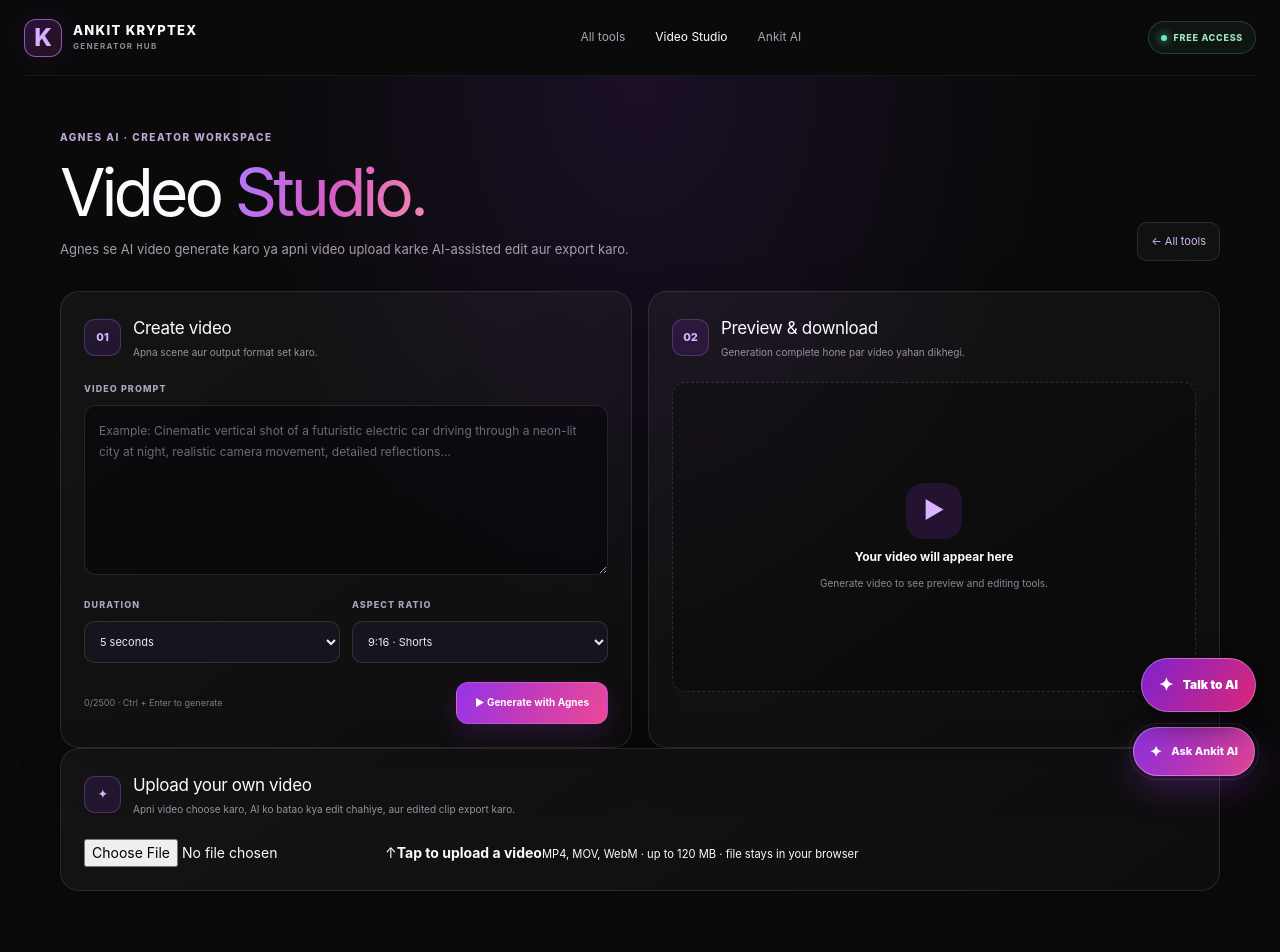
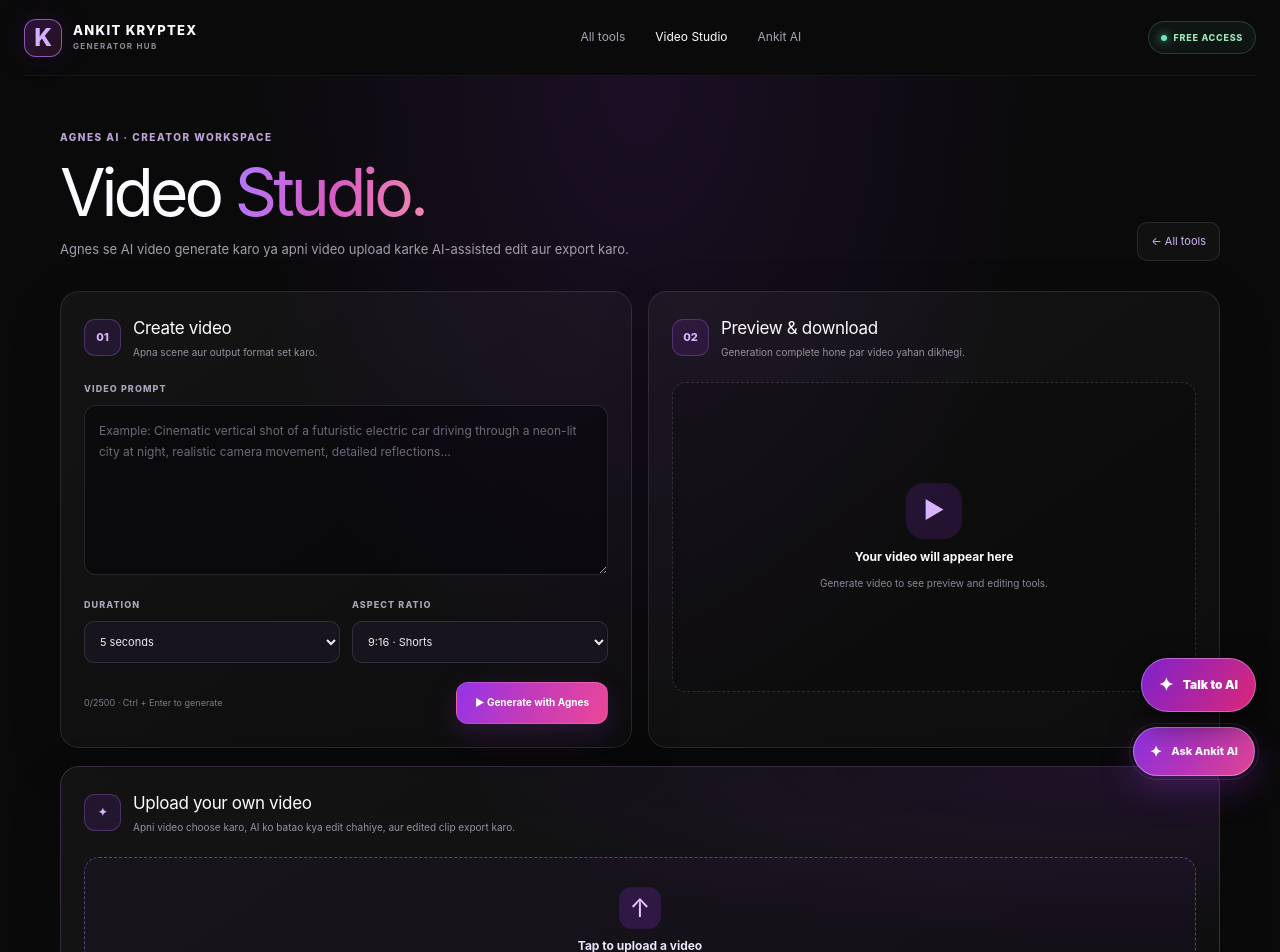
Before and after one commit to sidharthkumar8580-oss/kryptex-generator-hub, a Next.js app: page /video-studio in a window 1280 px wide. Shown: the top 952 px of the page. Built offline with nearby package versions, Linux system fonts and the light colour scheme; no server answers.

Commit message:
Style upload and AI video editing workspace

```diff
--- a/app/video-studio/video-studio.css
+++ b/app/video-studio/video-studio.css
@@ -46,3 +46,19 @@
 .studio-info{font-size:11px;color:#c6b4db}
 @media(max-width:850px){.studio-grid{grid-template-columns:1fr}.video-studio-page{padding-top:38px}}
 @media(max-width:600px){.video-studio-shell{width:calc(100% - 28px)}.studio-heading{align-items:flex-start;flex-direction:column;margin-bottom:20px}.studio-heading h1{font-size:46px}.studio-heading p{font-size:11px}.studio-card{padding:16px}.studio-card textarea{min-height:145px}.studio-fields{gap:8px}.studio-actions{align-items:flex-start;flex-direction:column}.studio-actions .button-primary{width:100%}.studio-download-row{display:grid;grid-template-columns:1fr}.studio-download-row a{width:100%}.editor-controls{grid-template-columns:1fr 1fr}.editor-controls .button-primary{grid-column:1/-1;width:100%}.video-placeholder{min-height:240px}.edited-result{flex-direction:column}.edited-result video{max-width:100%}}
+
+
+.upload-editor-card{margin-top:18px;border-color:rgba(192,132,252,.22);background:radial-gradient(ellipse at 90% 0%,rgba(147,51,234,.12),transparent 45%),linear-gradient(145deg,rgba(255,255,255,.045),rgba(255,255,255,.018))}
+.upload-dropzone{min-height:150px;display:flex;flex-direction:column;align-items:center;justify-content:center;gap:8px;border:1px dashed rgba(192,132,252,.42);border-radius:15px;background:rgba(147,51,234,.045);cursor:pointer;text-align:center;padding:18px;transition:.2s}
+.upload-dropzone:hover{border-color:#c084fc;background:rgba(147,51,234,.09)}
+.upload-dropzone input{position:absolute;width:1px;height:1px;opacity:0;pointer-events:none}
+.upload-icon{width:42px;height:42px;display:grid;place-items:center;border-radius:13px;background:rgba(147,51,234,.2);color:#e5c4ff;font-size:25px}
+.upload-dropzone strong{font-size:12px;color:#eee4fa;overflow-wrap:anywhere}
+.upload-dropzone small{font-size:9px;color:#8e849a}
+.upload-workspace{margin-top:18px;display:grid;gap:12px;max-width:700px}
+.upload-workspace .studio-video{max-height:380px;aspect-ratio:16/9;background:#050507}
+.upload-workspace .ai-edit-prompt{min-height:90px}
+.upload-workspace>.button-primary{justify-self:start;min-height:42px;font-size:10px}
+.upload-workspace .status-note{font-size:10px;color:#c9afe4;line-height:1.7}
+.upload-workspace .editor-footnote{padding:10px 12px;border:1px solid rgba(255,255,255,.07);border-radius:10px;background:rgba(0,0,0,.16)}
+@media(max-width:600px){.upload-dropzone{min-height:130px}.upload-workspace>.button-primary{width:100%}.upload-workspace .studio-video{aspect-ratio:9/16}}
```
